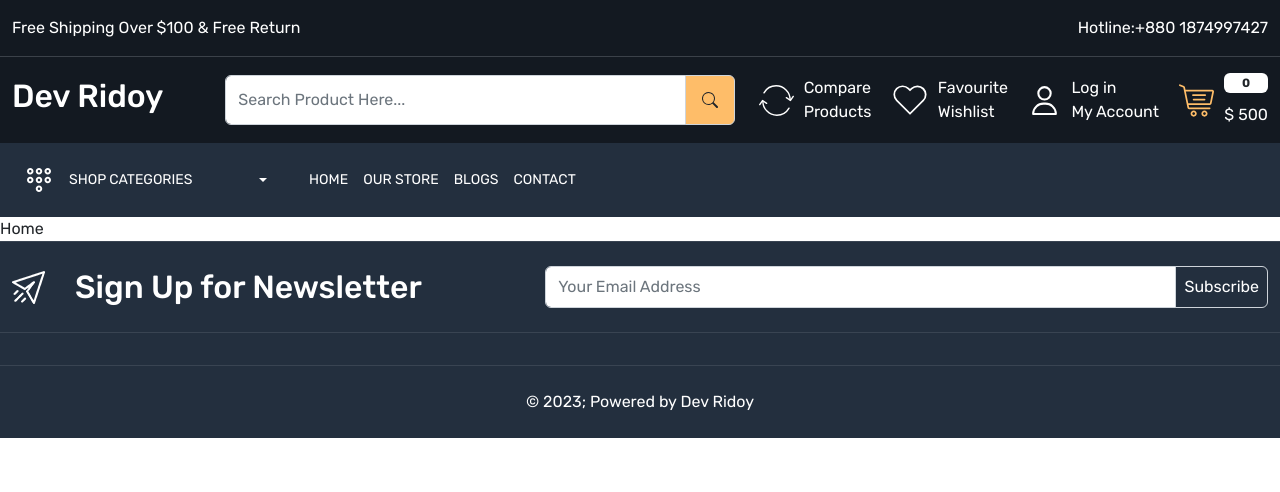
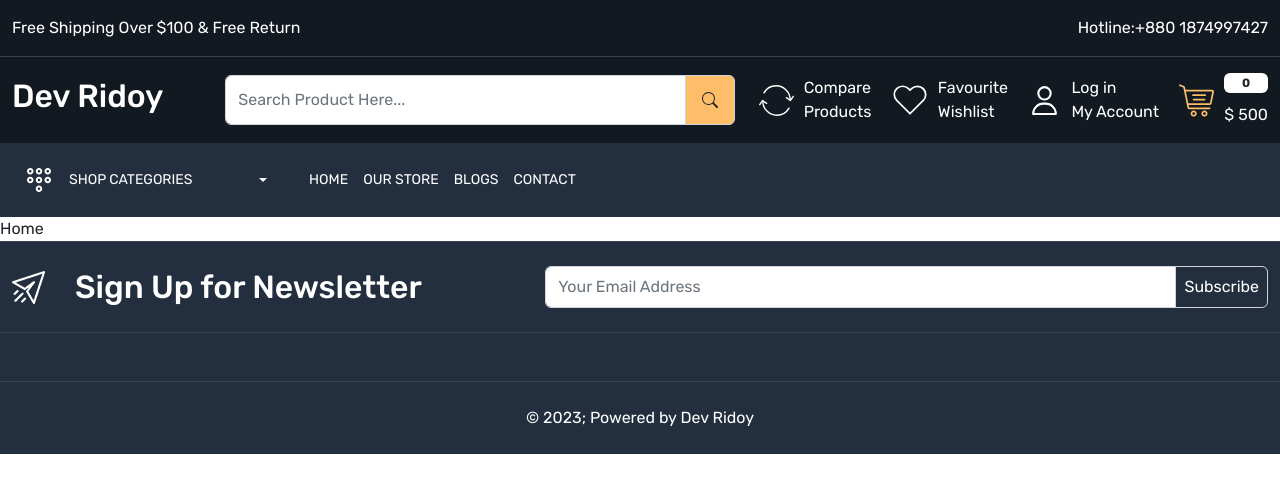
Before and after one commit to ridoy113/corner-ecommerce-app, a React (Create React App) app: page / in a window 1280 px wide. Shown: the top 492 px of the page. Built offline with nearby package versions, Linux system fonts and the light colour scheme.

Commit message:
footer input create

```diff
--- a/src/components/Footer.js
+++ b/src/components/Footer.js
@@ -30,7 +30,10 @@ const Footer = () => {
         </div>
       </footer>
 
-      <footer className="py-3"></footer>
+      <footer className="py-4">
+        <div className="container-xxl"></div>
+      </footer>
+
       <footer className="py-4">
         <div className="container-xxl">
           <div className="row">
```
